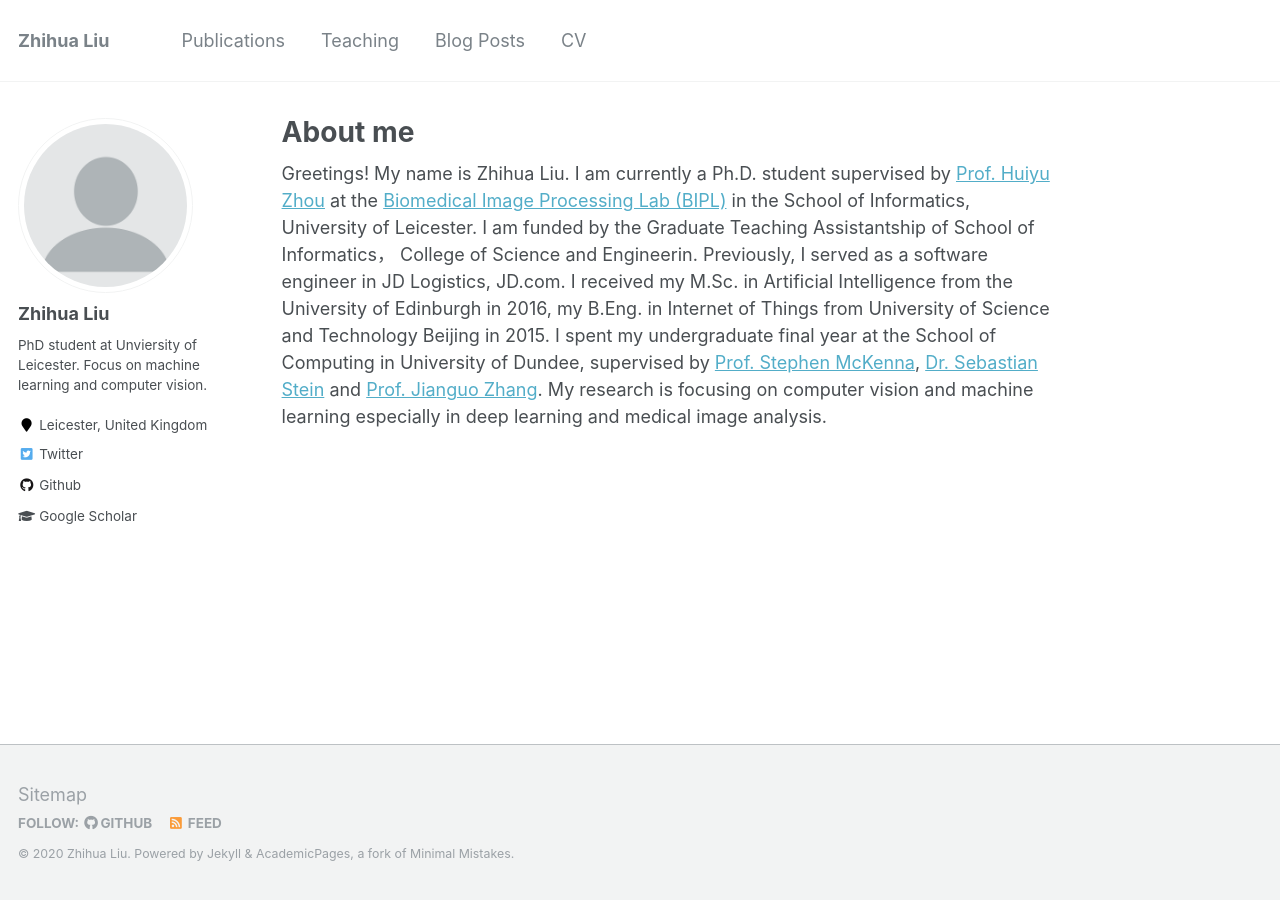
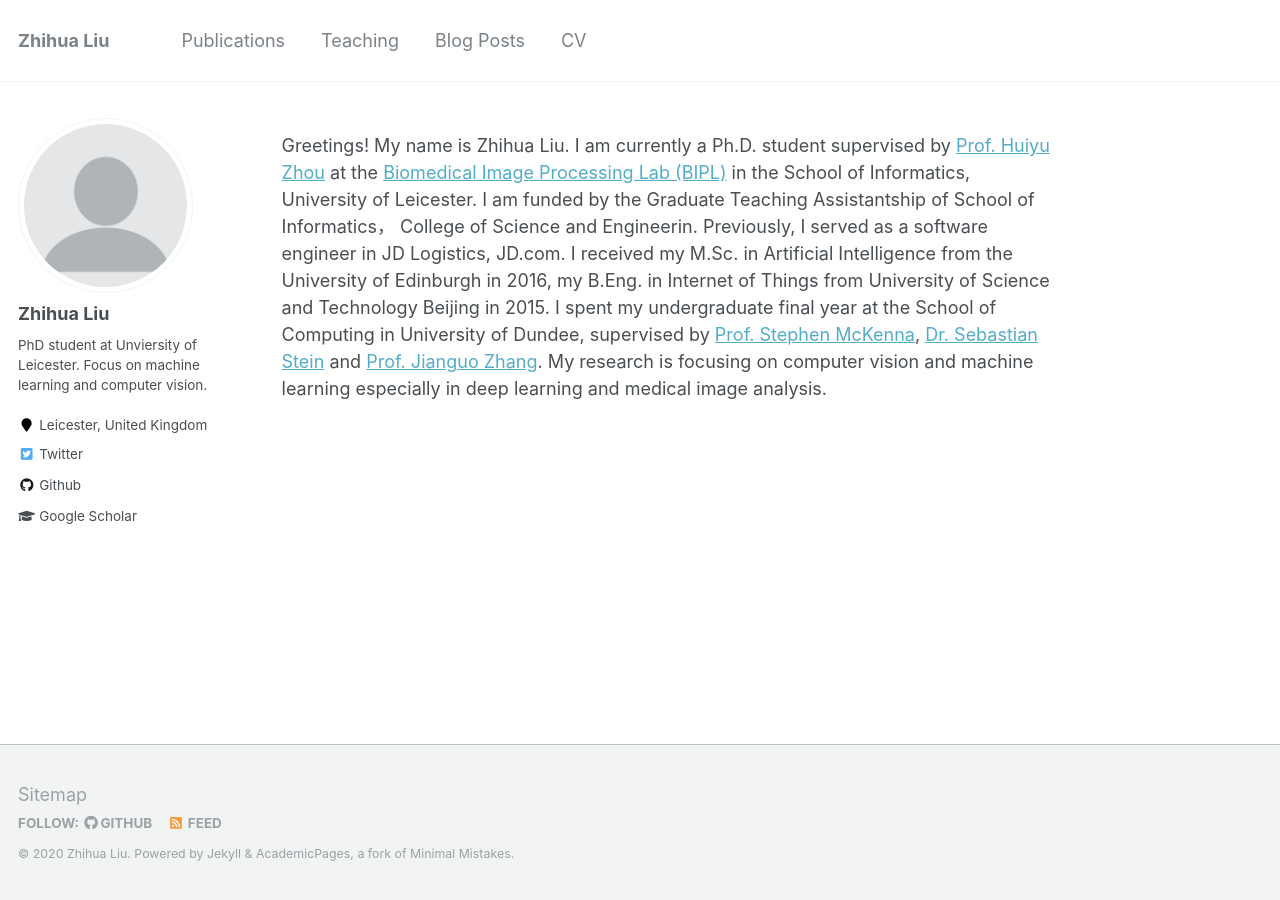
Before and after one commit to ZhihuaLiuEd/ZhihuaLiuEd.github.io, a Jekyll site: the page built from _pages/about.md, in a window 1280 px wide. Built offline with Jekyll 4.4.1, drawn with Linux system fonts in a browser that asks for light colours.

```diff
--- a/_pages/about.md
+++ b/_pages/about.md
@@ -1,6 +1,6 @@
 ---
 permalink: /
-title: "About me"
+title: ""
 excerpt: "About me"
 author_profile: true
 redirect_from:
```
Also changed, not shown: _pages/publications.md (+1 -0 lines).
